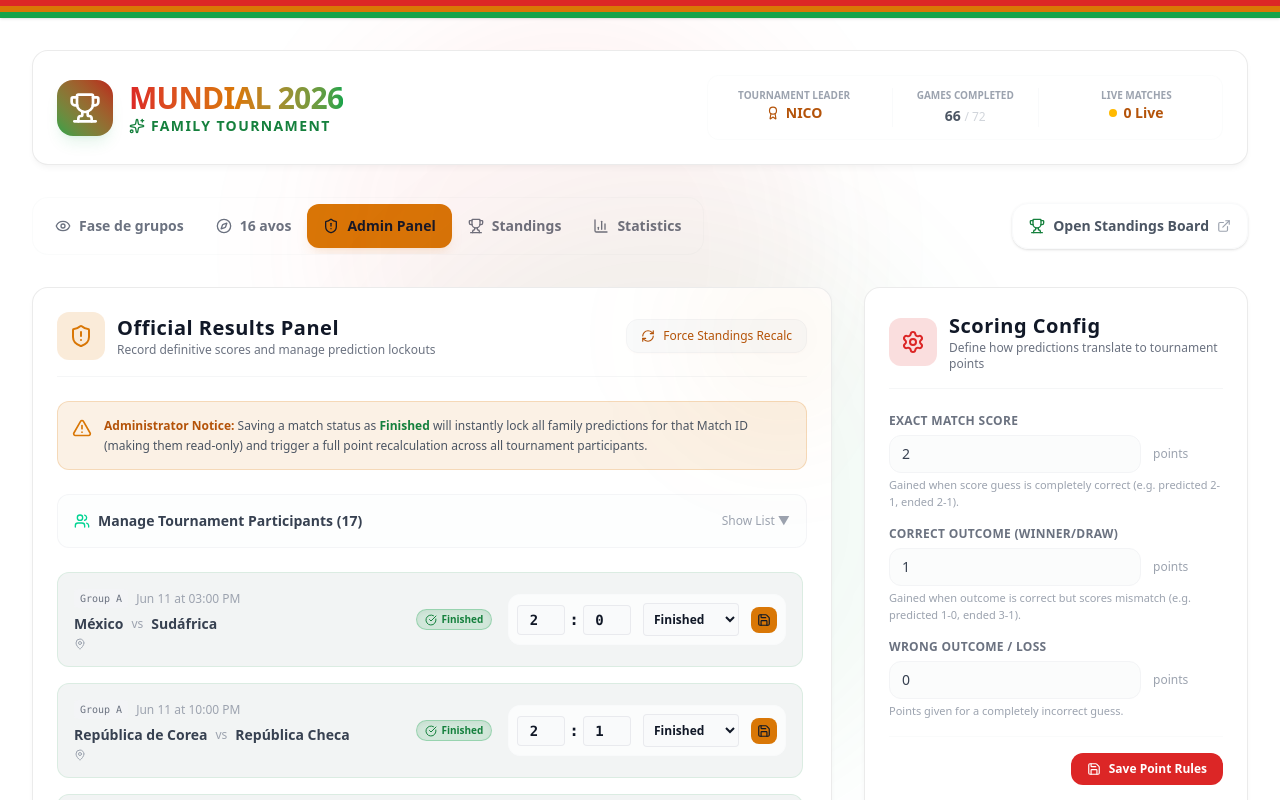
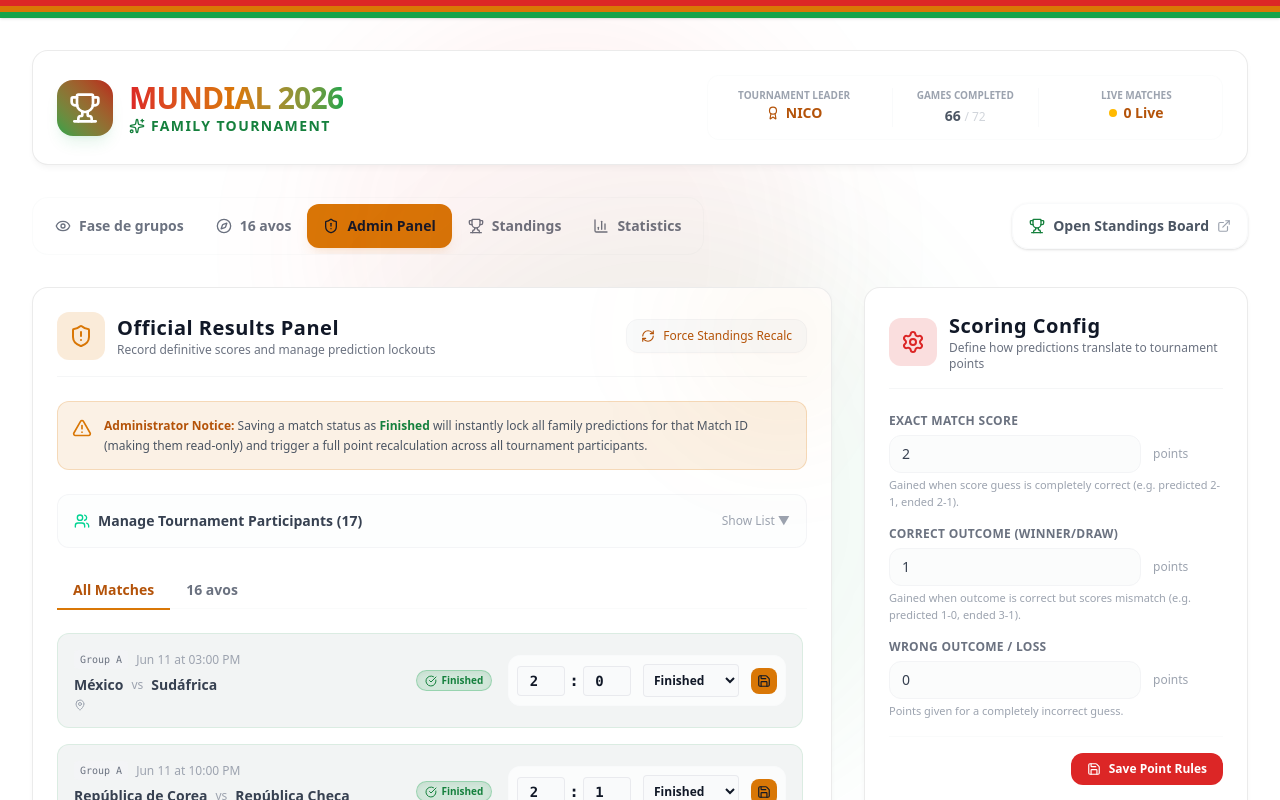
Before and after one commit to nicoabdo/Initial-local-tournament-build, a Next.js app: page / in a window 1280 px wide. Both pictures are taken after a click on the button "Admin Panel". Shown: the top 800 px of the page. Built offline with nearby package versions, Linux system fonts and the light colour scheme.

Commit message:
Add All Matches and 16 avos sub-filters inside AdminResultsPanel

```diff
--- a/src/components/AdminResultsPanel.tsx
+++ b/src/components/AdminResultsPanel.tsx
@@ -61,7 +61,14 @@ export default function AdminResultsPanel({
     setAdminScores(initialScores);
   }, [matches]);
 
-  const filteredMatches = matches;
+  const [filterType, setFilterType] = useState<"group" | "16avos">("group");
+
+  const filteredMatches = matches.filter(match => {
+    if (filterType === "group") {
+      return match.group_stage.toLowerCase().startsWith("group");
+    }
+    return match.group_stage.toLowerCase().includes("16");
+  });
 
   const handleAdminScoreChange = (matchId: string, team: "home" | "away", val: string) => {
     const current = adminScores[matchId] || { home: "", away: "", status: "scheduled" };
@@ -235,6 +242,29 @@ export default function AdminResultsPanel({
       )}
       </div>
 
+      {/* Sub-Filters Tabs */}
+      <div className="flex border-b border-slate-800/40">
+        <button
+          onClick={() => setFilterType("group")}
+          className={`px-4 py-2 border-b-2 font-semibold text-sm transition-colors relative -mb-[2px] cursor-pointer ${
+            filterType === "group"
+              ? "border-amber-500 text-amber-600 font-bold"
+              : "border-transparent text-slate-400 hover:text-slate-200"
+          }`}
+        >
+          All Matches
+        </button>
+        <button
+          onClick={() => setFilterType("16avos")}
+          className={`px-4 py-2 border-b-2 font-semibold text-sm transition-colors relative -mb-[2px] cursor-pointer ${
+            filterType === "16avos"
+              ? "border-amber-500 text-amber-600 font-bold"
+              : "border-transparent text-slate-400 hover:text-slate-200"
+          }`}
+        >
+          16 avos
+        </button>
+      </div>
 
       {/* Admin Matches List */}
       <div className="space-y-4 max-h-[500px] overflow-y-auto pr-1 custom-scrollbar">
```
